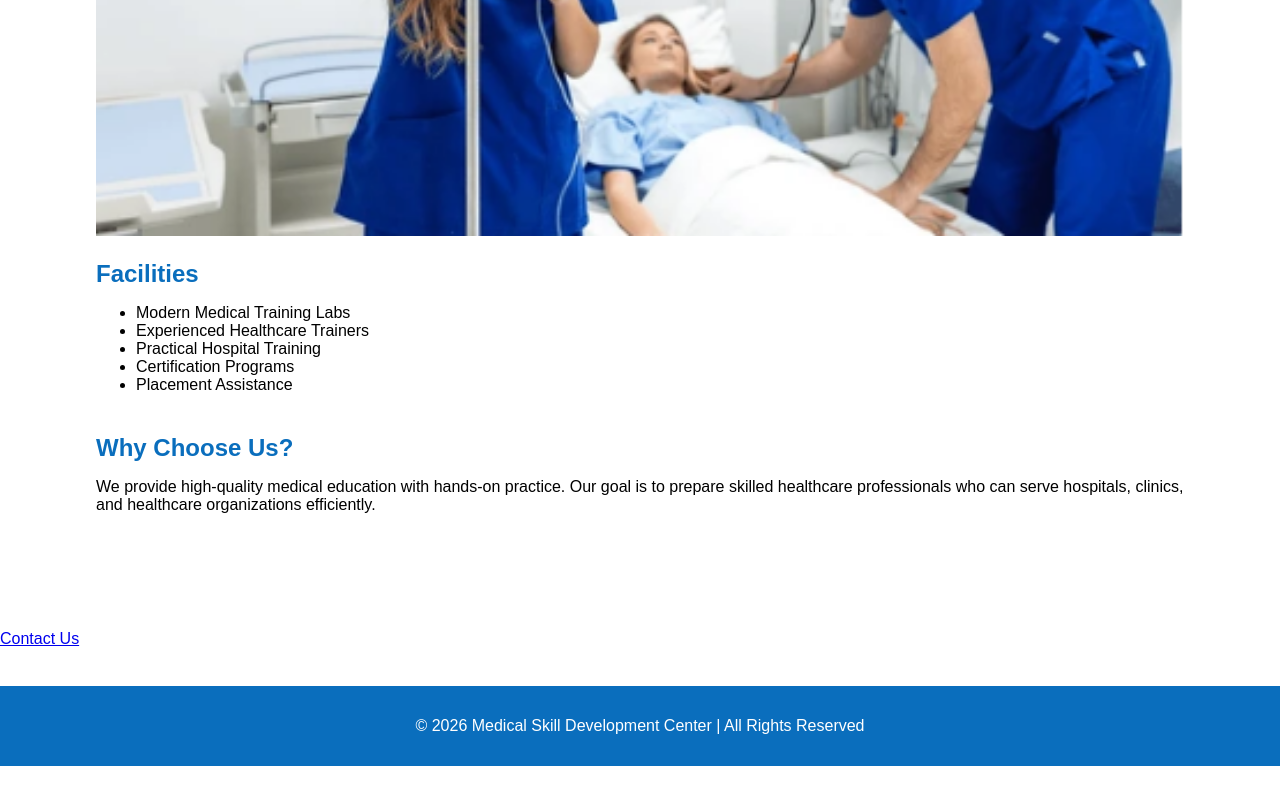
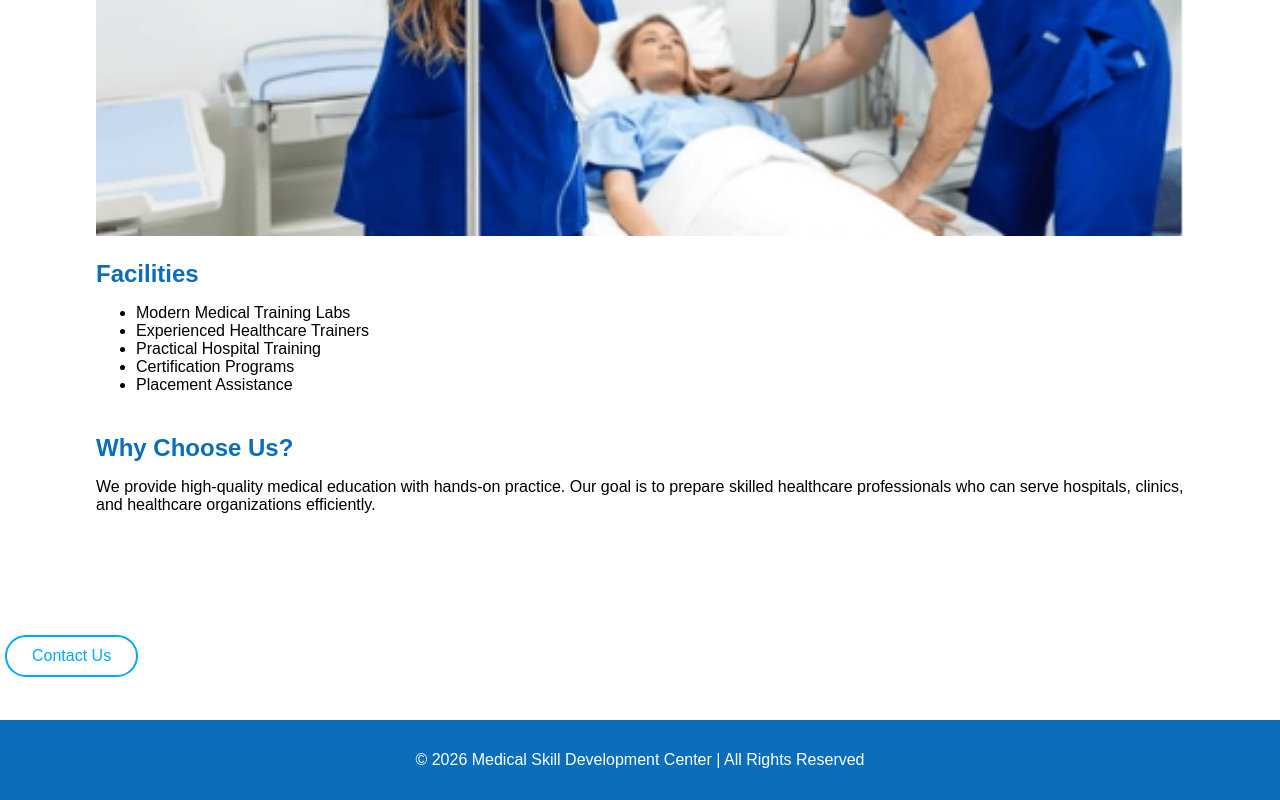
Before and after one commit to misterpandey180-cpu/HHA, a plain HTML site: page index.html in a window 1280 px wide. Shown: the part 1351-2151 px from the top of the page. Before the commit the page ends 2117 px from the top, so only its background shows below. Drawn offline with Linux system fonts and the light colour scheme.

Commit message:
Update index.html

```diff
--- a/index.html
+++ b/index.html
@@ -79,6 +79,23 @@ text-align:center;
 padding:15px;
 margin-top:20px;
 }
+
+ .btn-outline{
+    background:transparent;
+    border:2px solid #00aaff;
+    color:#00aaff;}
+
+/* Buttons */
+.btn{
+    padding:10px 25px;
+    margin:5px;
+    border:all boarders;
+    border-radius:25px;
+    cursor:pointer;
+    text-decoration:none;
+    display:inline-block;
+  }
+
 
 </style>
 </head>
```
